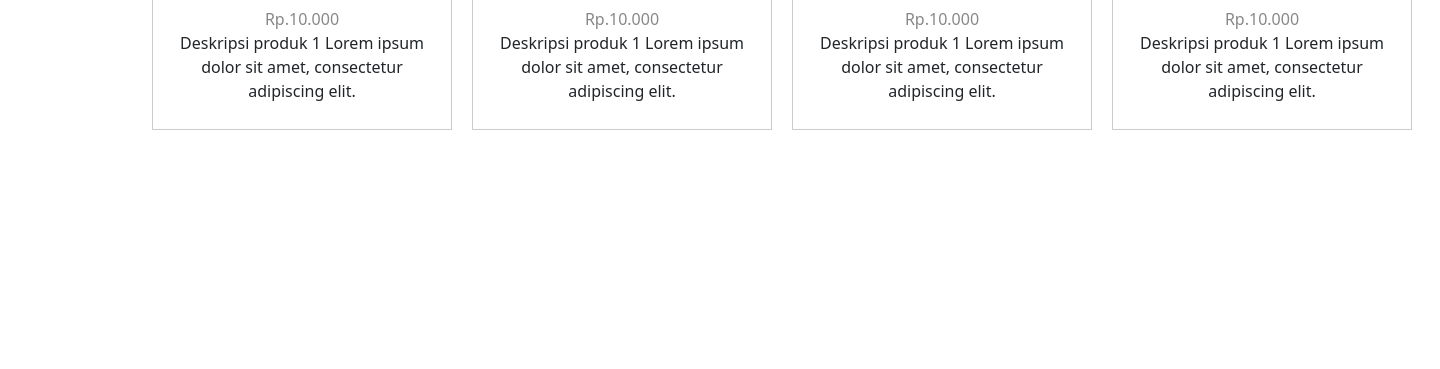
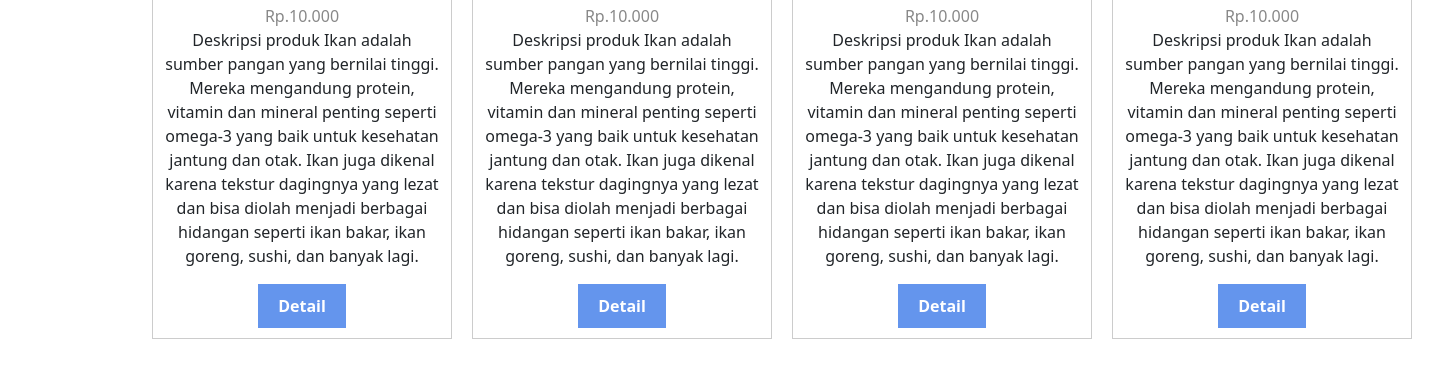
Before and after one commit to OgiRahmansyah/Projec_UAS_Ogi_kelompok08, a PHP site: page /index.php in a window 1440 px wide. Shown: the part 882-1251 px from the top of the page. Before the commit the page ends 1012 px from the top, so only its background shows below. Run offline with PHP 8.4, Linux system fonts and the light colour scheme.

Commit message:
update halaman detail

```diff
--- a/detail/index.php
+++ b/detail/index.php
@@ -18,22 +18,22 @@
             <div class="menu">
                 <ul>
                     <li class="nav-item">
-                        <a class="nav-link active" aria-current="page" href="#">Beranda</a>
+                        <a class="nav-link active" aria-current="page" href="../dashboard/index.php">Beranda</a>
                     </li>
                     <li class="nav-item">
-                        <a class="nav-link" href="#">Pesanan</a>
+                        <a class="nav-link" href="../chekout/index.php">Pesanan</a>
                     </li>
                     <li class="nav-item">
-                        <a class="nav-link" href="#">Keranjang</a>
+                        <a class="nav-link" href="../keranjang/index.php">Keranjang</a>
                     </li>
                     <li class="nav-item">
-                        <a class="nav-link" href="#">Notifikasi</a>
+                        <a class="nav-link" href="../notifikasi/index.php">Notifikasi</a>
                     </li>
                     <li class="nav-item">
-                        <a class="nav-link" href="#">Log In</a>
+                        <a class="nav-link" href="../login/index.html">Log In</a>
                     </li>
                     <li class="nav-item">
-                        <a class="nav-link" href="#">Sing In</a>
+                        <a class="nav-link" href="../login/index.html">Sing In</a>
                     </li>
 	            </ul>
             </div>
@@ -44,9 +44,15 @@
                     <img src="https://coconuts.co/wp-content/uploads/2016/11/ikan_mas.jpg" alt="Gambar Produk" class="gambar-produk">
                     <div class="status-stok">Stok: Tersedia</div>
                     <div>
+                        <a href="../chekout/index.php">
                             <button class="button">Beli Sekarang</button>
+                        </a>
+                        <a href="../chat/index.php">
                             <button class="button">Chat</button>
+                        </a>
+                        <a href="../keranjang/index.php">
                             <button class="button">+ Keranjang</button>
+                        </a>
                     </div>
                 </div>
 
@@ -58,7 +64,11 @@
                         <label for="quantity">Jumlah:</label>
                         <input type="number" id="quantity" name="quantity" min="1" value="1">
                     </div>
-                        <p class="deskripsi-produk">Deskripsi Produk Lorem ipsum dolor sit amet consectetur adipisicing elit. Eius ipsa officia repellendus explicabo rem ab a, qui illo deleniti minus aliquid velit inventore, voluptatem adipisci. Sequi, dicta. Doloremque, itaque illo.</p>
+                        <p class="deskripsi-produk">Deskripsi produk Ikan adalah sumber pangan yang bernilai tinggi. Mereka mengandung protein, vitamin
+                        dan mineral penting seperti omega-3 yang baik untuk kesehatan jantung dan otak.
+                        Ikan juga dikenal karena tekstur dagingnya yang lezat dan bisa diolah menjadi berbagai hidangan seperti ikan bakar,
+                        ikan goreng, sushi, dan banyak lagi.
+                        </p>
                     <div class="rating">
                         <p class="rating-text">Rating:</p>
                         <div class="stars">
@@ -97,25 +107,41 @@
                     <img src="https://tse1.mm.bing.net/th?id=OIP.o2FrCQErx8OUFdW77FPtmAHaEi&pid=Api&P=0&h=180" alt="Produk 1">
                     <div class="name">Produk 1</div>
                     <div class="price">Rp.10.000</div>
-                    <p>Deskripsi produk 1 Lorem ipsum dolor sit amet, consectetur adipiscing elit.</p>
+                    <p>Deskripsi produk Ikan adalah sumber pangan yang bernilai tinggi. Mereka mengandung protein, vitamin
+                    dan mineral penting seperti omega-3 yang baik untuk kesehatan jantung dan otak.
+                    Ikan juga dikenal karena tekstur dagingnya yang lezat dan bisa diolah menjadi berbagai hidangan seperti ikan bakar,
+                    ikan goreng, sushi, dan banyak lagi.</p>
+                    <a href="../detail/index.php" class="button">Detail</a>
                 </div>
                     <div class="product">
                     <img src="https://tse1.mm.bing.net/th?id=OIP.o2FrCQErx8OUFdW77FPtmAHaEi&pid=Api&P=0&h=180" alt="Produk 1">
                     <div class="name">Produk 1</div>
                     <div class="price">Rp.10.000</div>
-                    <p>Deskripsi produk 1 Lorem ipsum dolor sit amet, consectetur adipiscing elit.</p>
+                    <p>Deskripsi produk Ikan adalah sumber pangan yang bernilai tinggi. Mereka mengandung protein, vitamin
+                    dan mineral penting seperti omega-3 yang baik untuk kesehatan jantung dan otak.
+                    Ikan juga dikenal karena tekstur dagingnya yang lezat dan bisa diolah menjadi berbagai hidangan seperti ikan bakar,
+                    ikan goreng, sushi, dan banyak lagi.</p>
+                    <a href="../detail/index.php" class="button">Detail</a>
                 </div>
                 <div class="product">
                     <img src="https://tse1.mm.bing.net/th?id=OIP.o2FrCQErx8OUFdW77FPtmAHaEi&pid=Api&P=0&h=180" alt="Produk 1">
                     <div class="name">Produk 1</div>
                     <div class="price">Rp.10.000</div>
-                    <p>Deskripsi produk 1 Lorem ipsum dolor sit amet, consectetur adipiscing elit.</p>
+                    <p>Deskripsi produk Ikan adalah sumber pangan yang bernilai tinggi. Mereka mengandung protein, vitamin
+                    dan mineral penting seperti omega-3 yang baik untuk kesehatan jantung dan otak.
+                    Ikan juga dikenal karena tekstur dagingnya yang lezat dan bisa diolah menjadi berbagai hidangan seperti ikan bakar,
+                    ikan goreng, sushi, dan banyak lagi.</p>
+                    <a href="../detail/index.php" class="button">Detail</a>
                 </div>
                 <div class="product">
                     <img src="https://tse1.mm.bing.net/th?id=OIP.o2FrCQErx8OUFdW77FPtmAHaEi&pid=Api&P=0&h=180" alt="Produk 1">
                     <div class="name">Produk 1</div>
                     <div class="price">Rp.10.000</div>
-                    <p>Deskripsi produk 1 Lorem ipsum dolor sit amet, consectetur adipiscing elit.</p>
+                    <p>Deskripsi produk Ikan adalah sumber pangan yang bernilai tinggi. Mereka mengandung protein, vitamin
+                    dan mineral penting seperti omega-3 yang baik untuk kesehatan jantung dan otak.
+                    Ikan juga dikenal karena tekstur dagingnya yang lezat dan bisa diolah menjadi berbagai hidangan seperti ikan bakar,
+                    ikan goreng, sushi, dan banyak lagi.</p>
+                    <a href="../detail/index.php" class="button">Detail</a>
                 </div>
             </div>
         </div>
--- a/detail/style.css
+++ b/detail/style.css
@@ -29,6 +29,7 @@ color:black;
 
 .col{
   border: 1px solid #ccc;
+  height: 420px;
 }
 
 .gambar-produk{
@@ -47,13 +48,12 @@ color:black;
 }
 
 .button {
-  padding: 10px;
-  background-color: #ADD8E6;
-  color: white;
-  border: none;
-  cursor: pointer;
-  font-size: 18px;
-  margin: 15px;
+  display: inline-block;
+  padding: 10px 20px;
+  background-color: #6495ed;
+  color: #fff;
+  text-decoration: none;
+  font-weight: bold;
 }
 
 .deskripsi{
```
Lines whose indentation alone changed are shown as unchanged.
